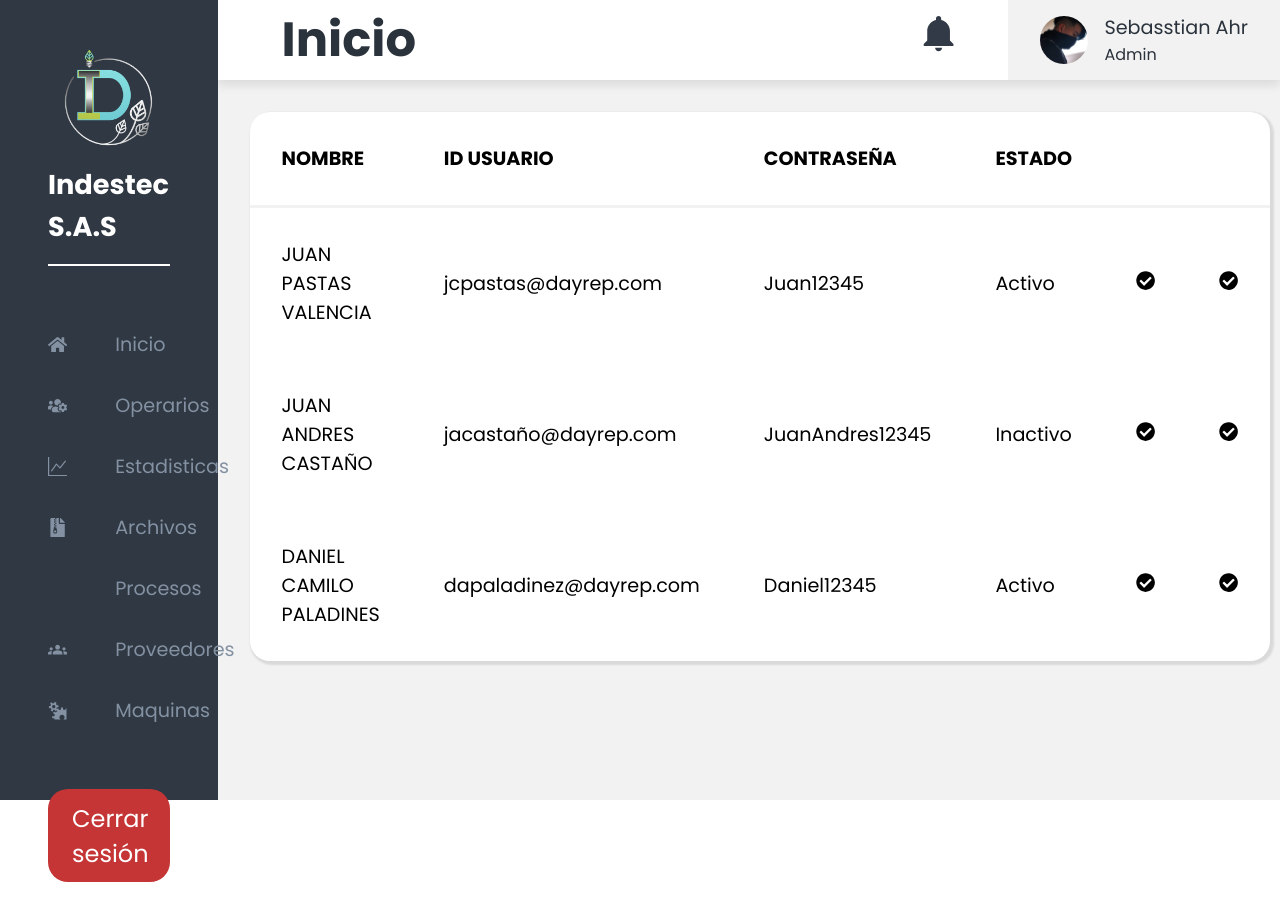
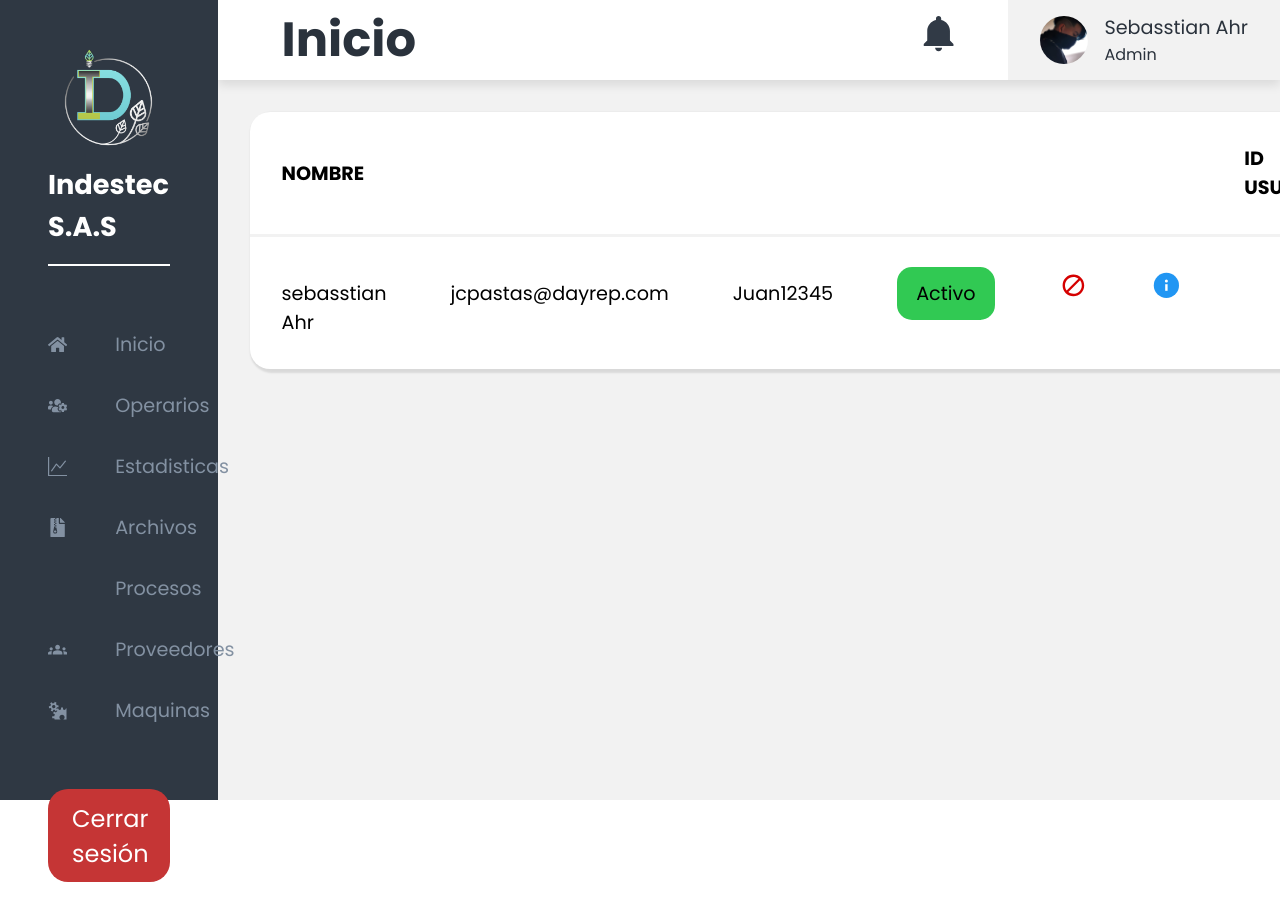
Before and after one commit to SebasstianAhr/proyecto-sena, a React (Vite) app: page /workers in a window 1280 px wide. Built offline with nearby package versions, Linux system fonts and the light colour scheme; some icons are missing.

Commit message:
usecontext

```diff
--- /dev/null
+++ b/src/components/context/StatesComponents.jsx
@@ -0,0 +1,15 @@
+import { globalContext } from "./globalContext";
+import { useState } from "react";
+
+const StatesComponents = ({ children }) => {
+  const [name, setName] = useState("sebasstian Ahr");
+  const [password, setPassword] = useState("jcpastas@dayrep.com");
+
+  return (
+    <globalContext.Provider value={{ name, setName, password, setPassword }}>
+      {children}
+    </globalContext.Provider>
+  );
+};
+
+export default StatesComponents;
--- /dev/null
+++ b/src/components/context/globalContext.js
@@ -0,0 +1,2 @@
+import { createContext } from "react";
+export const globalContext = createContext();
--- a/src/components/tableWorkers/TablesWorkers.jsx
+++ b/src/components/tableWorkers/TablesWorkers.jsx
@@ -1,4 +1,5 @@
-import { FaCheckCircle } from "react-icons/fa";
+import Worker from "./Worker";
+
 const TablesWorkers = () => {
   return (
     <div className="container-tables">
@@ -12,42 +13,9 @@ const TablesWorkers = () => {
           </tr>
         </thead>
 
-        <tr>
-          <td>JUAN PASTAS VALENCIA</td>
-          <td>jcpastas@dayrep.com</td>
-          <td>Juan12345</td>
-          <td>Activo</td>
-          <td>
-            <FaCheckCircle />
-          </td>
-          <td>
-            <FaCheckCircle />
-          </td>
-        </tr>
-        <tr>
-          <td>JUAN ANDRES CASTAÑO</td>
-          <td>jacastaño@dayrep.com</td>
-          <td>JuanAndres12345</td>
-          <td>Inactivo</td>
-          <td>
-            <FaCheckCircle />
-          </td>
-          <td>
-            <FaCheckCircle />
-          </td>
-        </tr>
-        <tr>
-          <td>DANIEL CAMILO PALADINES</td>
-          <td>dapaladinez@dayrep.com</td>
-          <td>Daniel12345</td>
-          <td>Activo</td>
-          <td>
-            <FaCheckCircle />
-          </td>
-          <td>
-            <FaCheckCircle />
-          </td>
-        </tr>
+        <div>
+          <Worker />
+        </div>
       </table>
     </div>
   );
--- /dev/null
+++ b/src/components/tableWorkers/Worker.jsx
@@ -0,0 +1,33 @@
+import { useContext } from "react";
+import { globalContext } from "../context/globalContext";
+import { FcInfo, FcCancel } from "react-icons/fc";
+
+const Worker = () => {
+  const { name, setName } = useContext(globalContext);
+  const { password, setPassword } = useContext(globalContext);
+
+  return (
+    <div>
+      <tr>
+        <td>{name}</td>
+        <td>{password}</td>
+        <td>Juan12345</td>
+        <td>
+          <span className="color-active-workers"> Activo</span>
+        </td>
+        <td>
+          <span className="general-icons-tables-workers">
+            <FcCancel />
+          </span>
+        </td>
+        <td>
+          <span className="general-icons-tables-workers">
+            <FcInfo />
+          </span>
+        </td>
+      </tr>
+    </div>
+  );
+};
+
+export default Worker;
--- a/src/index.css
+++ b/src/index.css
@@ -284,11 +284,10 @@
 }
 
 .nitification-navbar:hover {
-  background-color: #313a46;
+  background-color: #b6b6b6;
   transition: 0.8s;
   padding: 0.3rem;
   border-radius: 50px;
-  color: #fff;
 }
 
 /*=====================================
@@ -391,7 +390,23 @@ thead {
 }
 
 tr:hover td {
-  background-color: #8a929dab;
-  color: #fff;
+  background-color: #8a929d59;
+
   transition: 0.3s;
 }
+
+.color-active-workers {
+  background-color: #31c953;
+  padding: 0.8rem 1.2rem;
+  border-radius: 15px;
+}
+
+.color-inactive-workers {
+  background-color: #fb0a0a;
+  padding: 0.8rem 1.2rem;
+  border-radius: 15px;
+}
+
+.general-icons-tables-workers {
+  font-size: 1.8rem;
+}
--- a/src/main.jsx
+++ b/src/main.jsx
@@ -1,9 +1,12 @@
 import React from "react";
 import ReactDOM from "react-dom/client";
 import App from "./App.jsx";
+import StatesComponents from "./components/context/StatesComponents.jsx";
 
 ReactDOM.createRoot(document.getElementById("root")).render(
   <React.StrictMode>
-    <App />
+    <StatesComponents>
+      <App />
+    </StatesComponents>
   </React.StrictMode>
 );
```
